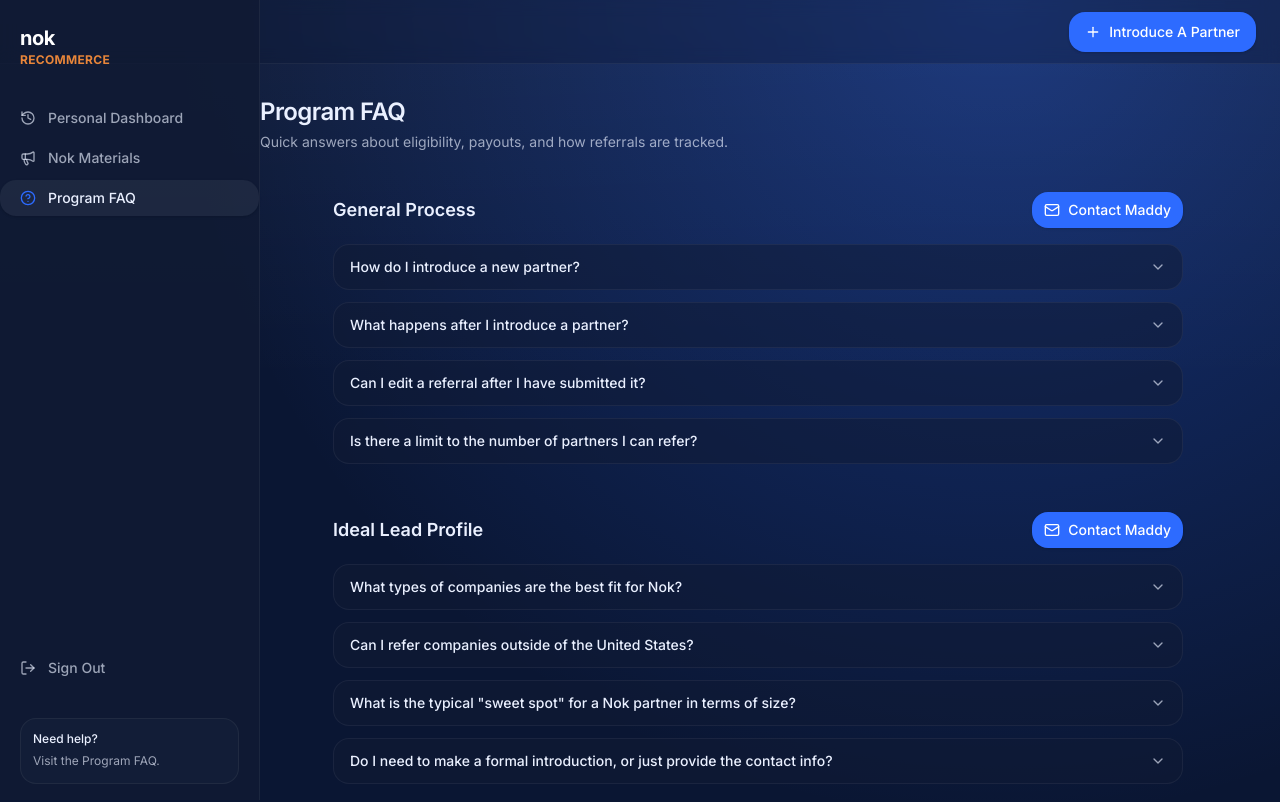
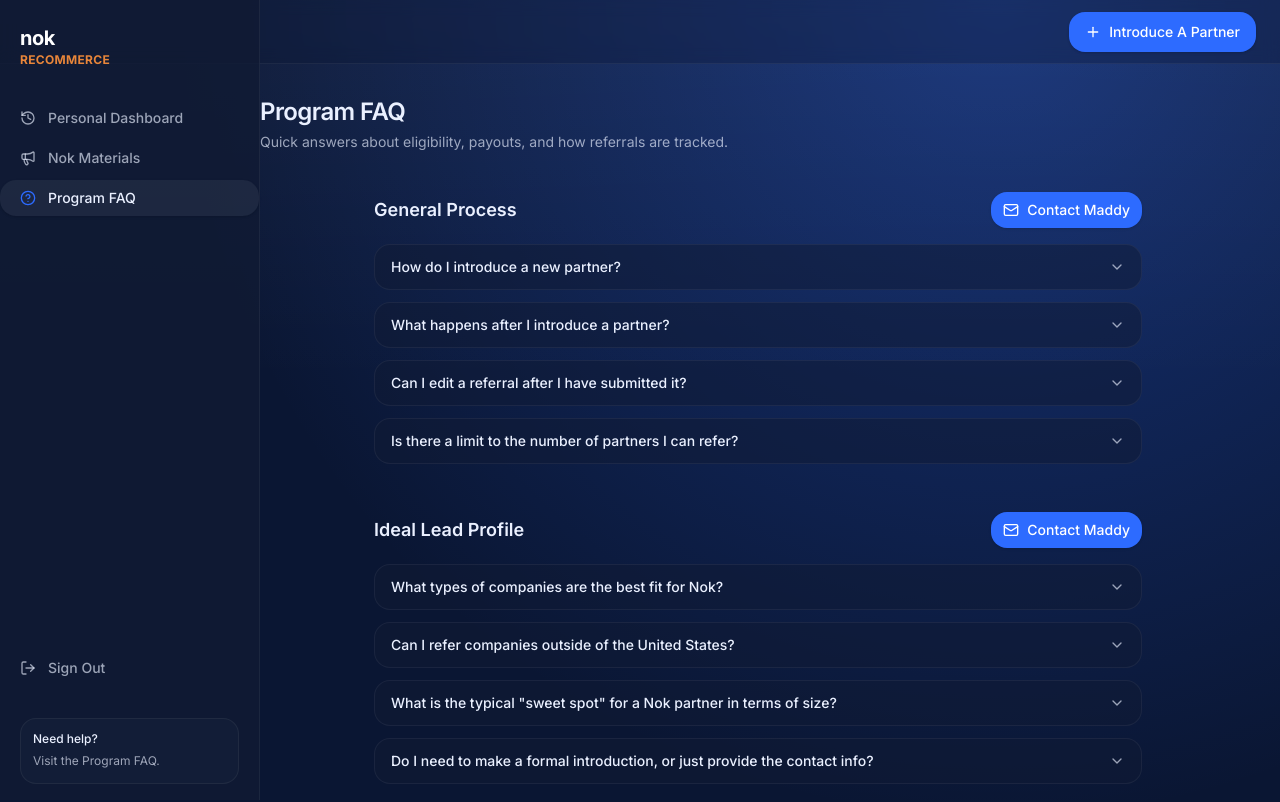
Before and after one commit to carson-am/nok-referral-program, a Next.js app: page /dashboard/program-faq in a window 1280 px wide. Shown: the top 802 px of the page. Built offline with nearby package versions, Linux system fonts and the light colour scheme; no server answers.

Commit message:
Describe change

```diff
--- a/src/app/dashboard/program-faq/page.tsx
+++ b/src/app/dashboard/program-faq/page.tsx
@@ -20,7 +20,7 @@
         </p>
       </div>
 
-      <div className="mx-auto max-w-[850px] space-y-12">
+      <div className="mx-auto max-w-3xl space-y-12">
         {/* Section 1: General Process */}
         <section className="space-y-4">
           <div className="flex flex-wrap items-center justify-between gap-2">
--- a/src/components/ui/accordion.tsx
+++ b/src/components/ui/accordion.tsx
@@ -16,7 +16,7 @@
     <AccordionPrimitive.Item
       data-slot="accordion-item"
       className={cn(
-        "rounded-xl border border-border/70 bg-card/50 transition-colors",
+        "group rounded-xl border border-border/70 bg-card/50 transition-[border-color,box-shadow,background-color] duration-300 group-hover:border-primary/60 group-hover:shadow-[0_0_0_1px_rgba(59,130,246,0.45)] data-[state=open]:border-primary/70 data-[state=open]:shadow-[0_0_0_1px_rgba(59,130,246,0.7)]",
         className,
       )}
       {...props}
```
